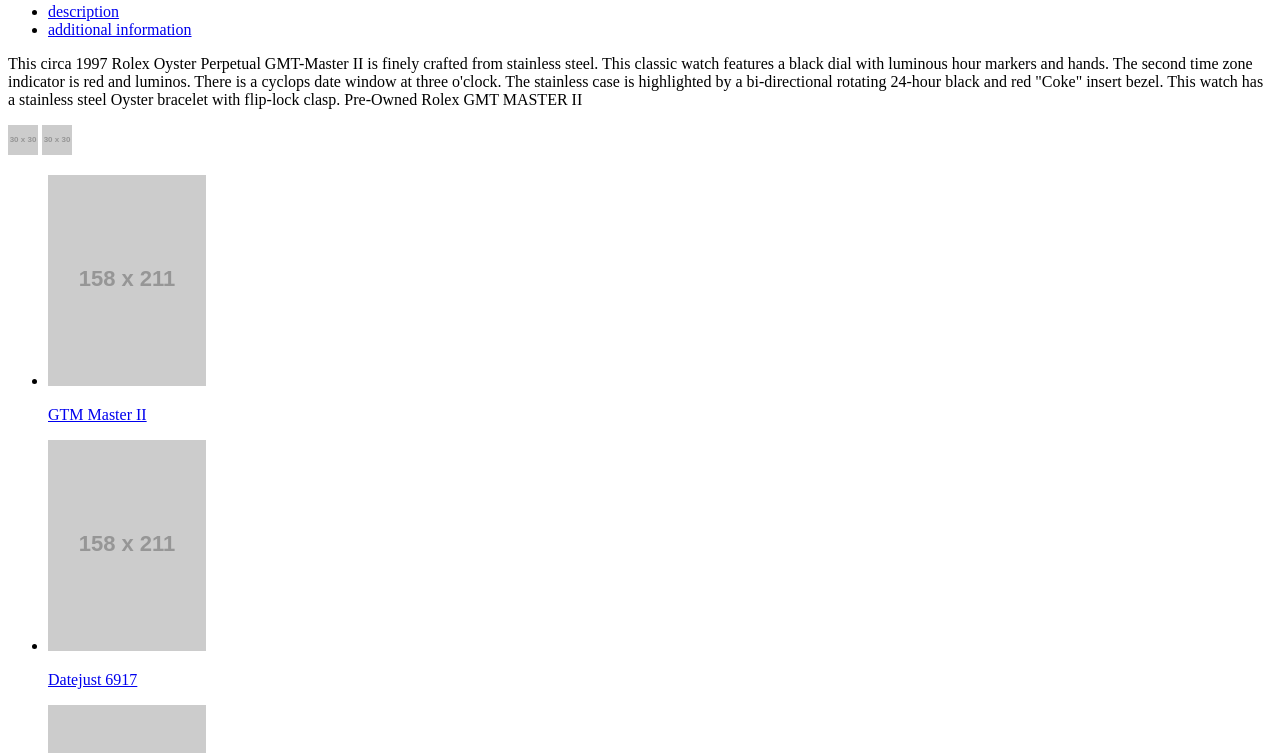
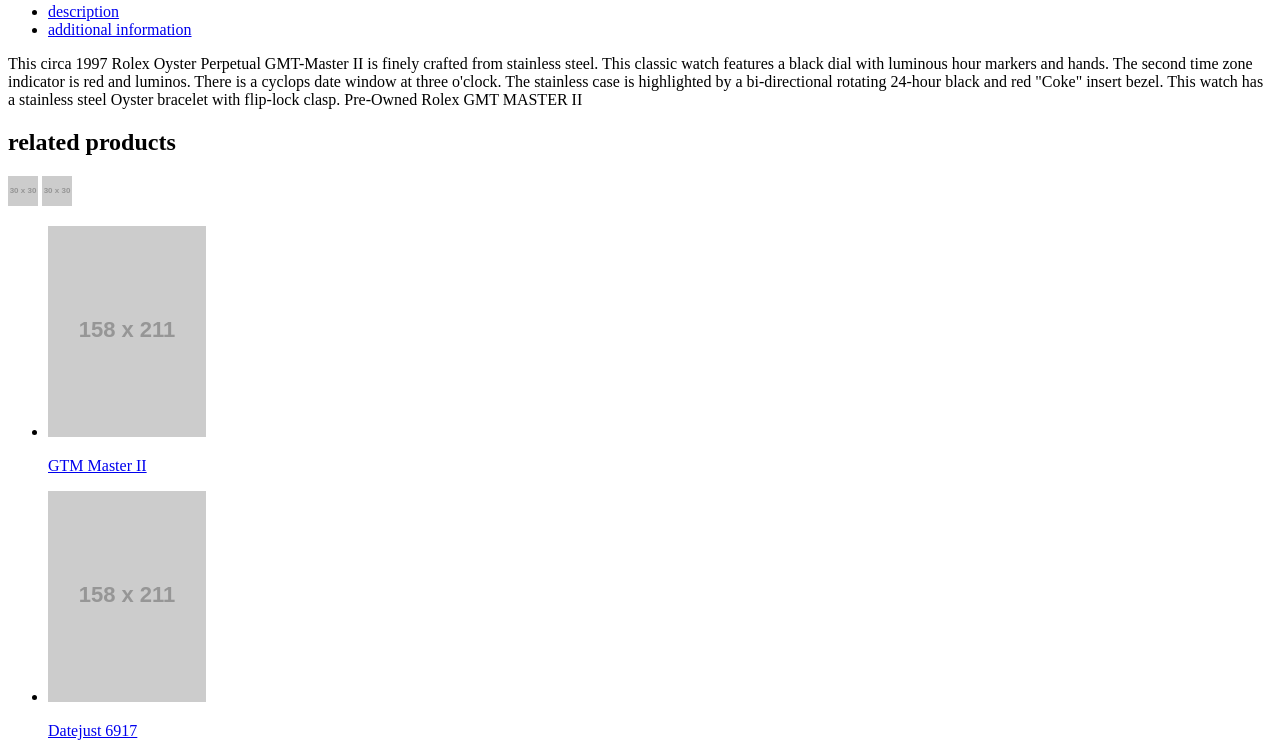
Before and after one commit to mnitishprdxn/Products, a plain HTML site: page index.html in a window 1280 px wide. Shown: the part 1839-2592 px from the top of the page. Drawn offline with nearby package versions, Linux system fonts and the light colour scheme; placeholder pictures from the web are drawn by us.

Commit message:
stucture done till related products moving forward to styling

```diff
--- a/index.html
+++ b/index.html
@@ -145,7 +145,8 @@
 			</div>
 		</div>
 
-		<div class="watch-slider">
+		<section class="watch-slider">
+		<h2>related products</h2>
 			<img src="http://placehold.it/30x30" alt="Previous">
 			<img src="http://placehold.it/30x30" alt="Next">
 			<ul>
@@ -154,6 +155,7 @@
 						<li><a href="FIXME" title="Watch Three"><img src="http://placehold.it/158x211" alt="Click for details"><p>Submariner Anniv</p></a></li>
 						<li><a href="FIXME" title="Watch Four"><img src="http://placehold.it/158x211" alt="Click for details"><p>Datejust 16264</p></a></li>
 			</ul>
+			</section>
 		</div>
 	</main>
 	<!-- main ends -->
```
